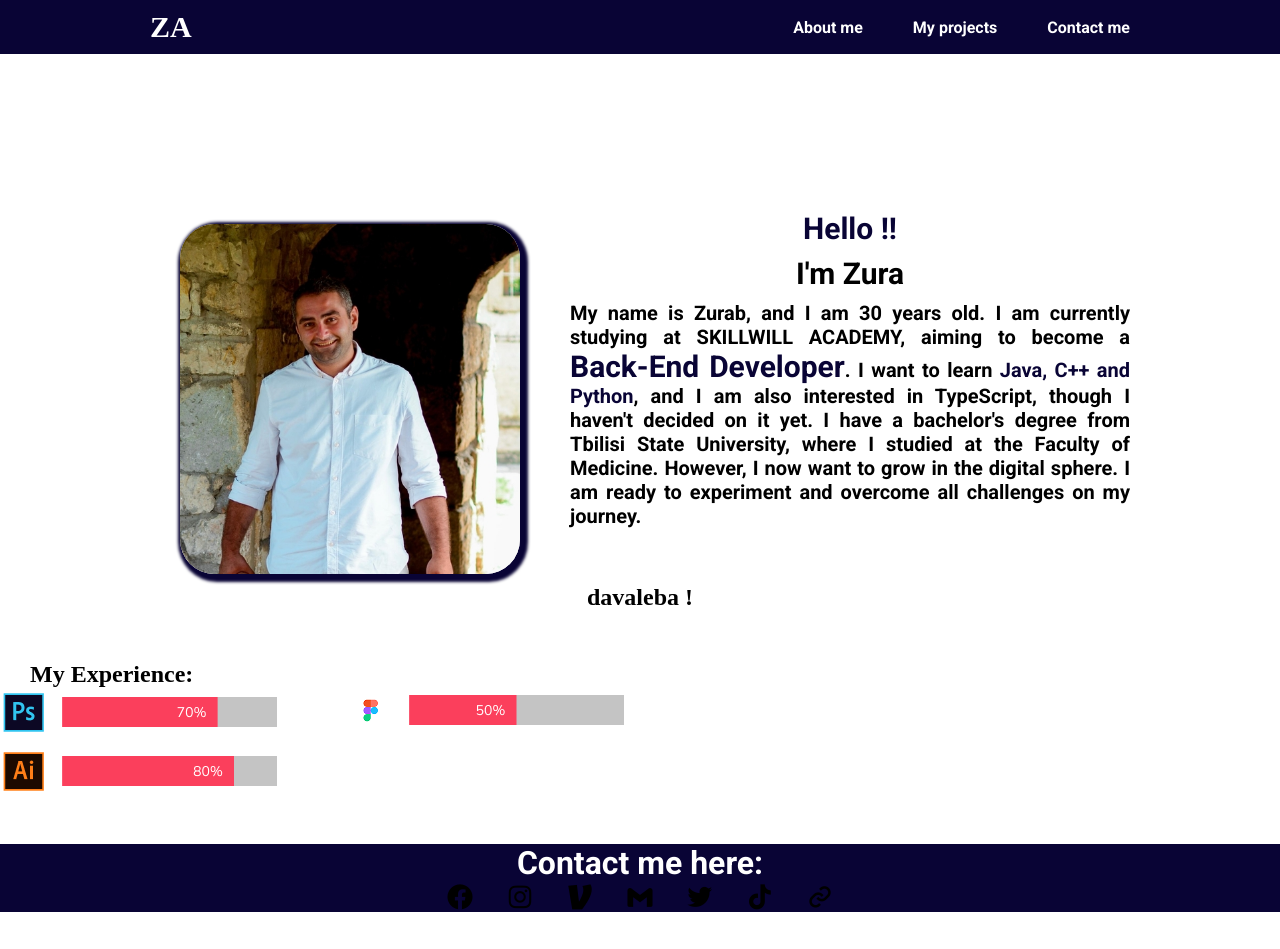
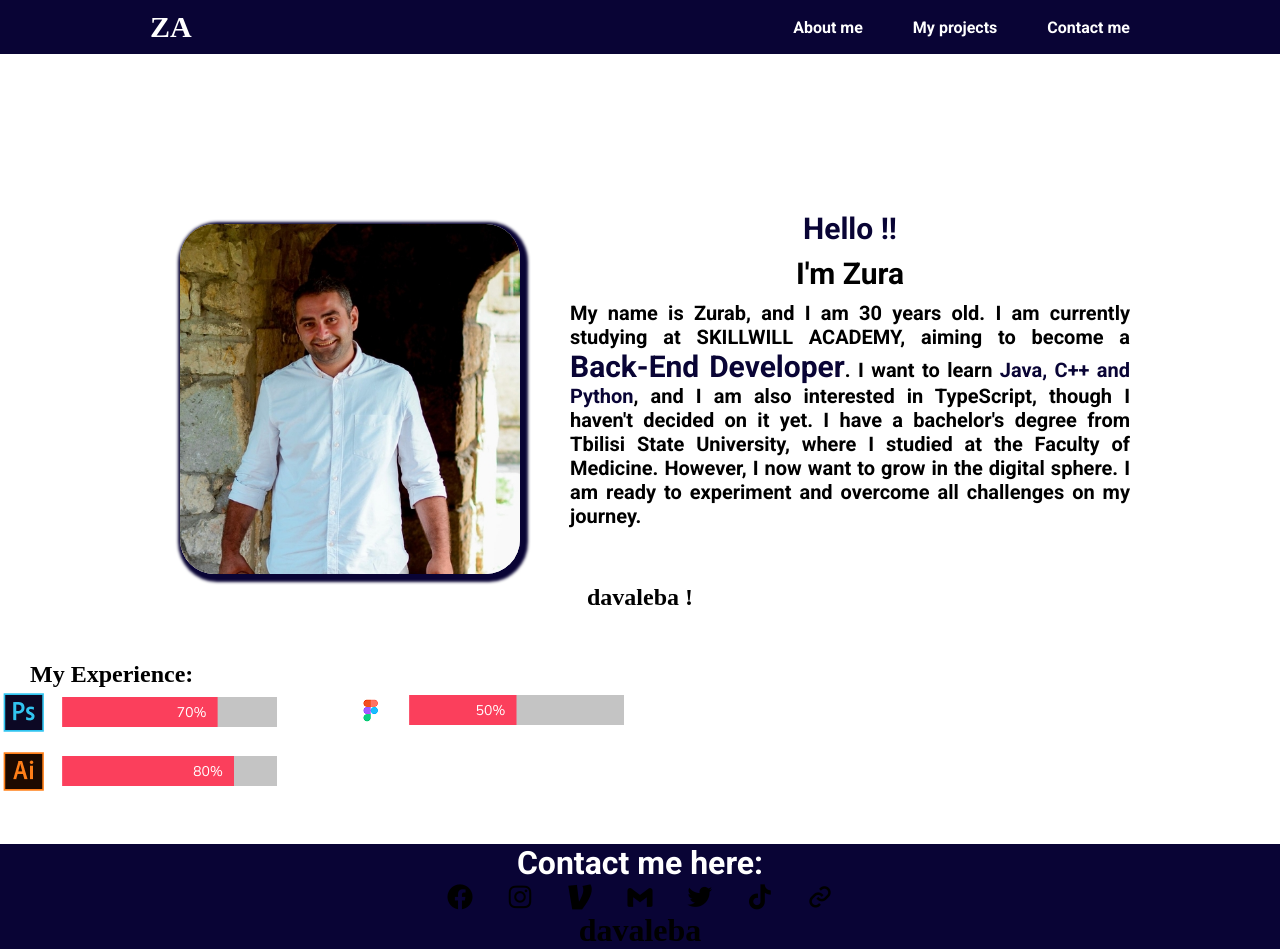
Before and after one commit to zuraambr/potfolio, a plain HTML site: page index.html in a window 1280 px wide. Before the commit the page ends 912 px from the top, so only its background shows below. Drawn offline with nearby package versions, Linux system fonts and the light colour scheme; a web font is replaced by a local one.

Commit message:
Davaleba

```diff
--- a/index.html
+++ b/index.html
@@ -117,7 +117,7 @@
 <a href="#" target="_blank"> <i class='bx bxl-tiktok' ></i></a>
     <a href="https://linktr.ee/Zura12" target="_blank"><i class='bx bx-link' ></i></a>
     </div>
-
+    <h1>davaleba</h1>
 </div>
 
 
```
